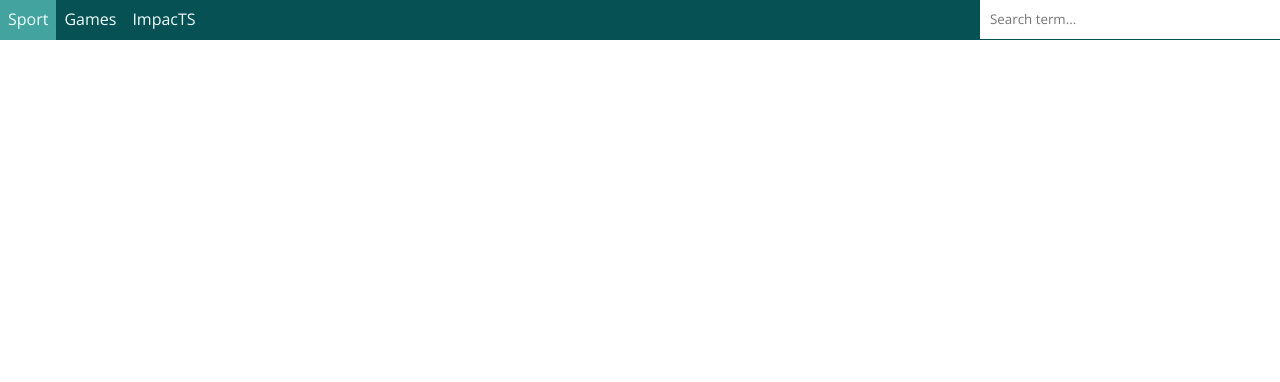
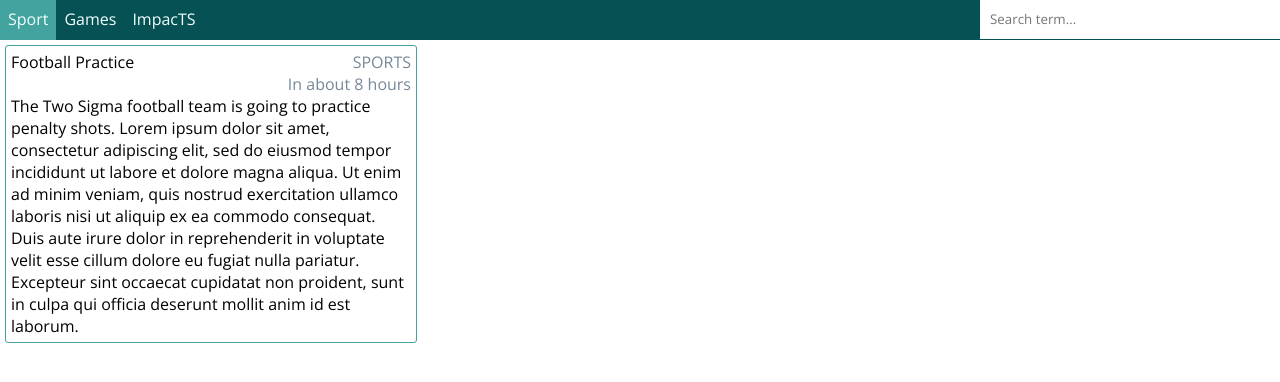
Before and after one commit to MykolaGolubyev/whats-happening, a React (Create React App) app in the folder products/web/: page / in a window 1280 px wide. Shown: the top 382 px of the page. Built offline with nearby package versions, Linux system fonts and the light colour scheme; the HTML template or start-up script is replaced by a standard one.

Commit message:
starting work on event-card

```diff
--- a/products/web/package.json
+++ b/products/web/package.json
@@ -4,12 +4,14 @@
   "private": true,
   "dependencies": {
     "@types/immutable": "^3.8.7",
+    "@types/date-fns": "^2.6.0",
     "@types/jest": "^20.0.8",
     "@types/node": "^8.0.27",
     "@types/react": "^16.0.5",
     "@types/react-dom": "^15.5.4",
     "immutable": "^3.8.1",
     "jest": "^21.0.2",
+    "date-fns": "^1.28.5",
     "react": "^15.6.1",
     "react-dom": "^15.6.1",
     "ts-jest": "^21.0.0"
--- /dev/null
+++ b/products/web/src/cards/EventCard.css
@@ -0,0 +1,39 @@
+.event-card {
+    margin: 5px;
+    padding: 5px;
+    border: 1px solid var(--color-medium);
+    background-color: white;
+    border-radius: 3px;
+    max-width: 400px;
+    max-height: 300px;
+
+    display: grid;
+    overflow: hidden;
+    grid-template-columns: repeat(3,1fr);
+    grid-template-areas:
+      "a a b"
+      "c c c"
+      "d d d";
+}
+
+.event-card .name {
+    grid-area: a;
+}
+
+.event-card .category {
+    grid-area: b;
+    text-transform: uppercase;
+    color: lightslategray;
+    text-align: right;
+
+}
+
+.event-card .date {
+    grid-area: c;
+    color: lightslategray;
+    text-align: right;
+}
+
+.event-card .description {
+    grid-area: d;
+}
--- /dev/null
+++ b/products/web/src/cards/EventCard.tsx
@@ -0,0 +1,21 @@
+import * as React from 'react';
+import './EventCard.css';
+import { distanceInWords } from 'date-fns';
+
+interface Props {
+    name: string;
+    category: string;
+    date: Date;
+    description: string;
+}
+
+const EventCard = ({name, category, date, description}: Props) => (
+    <div className="event-card">
+        <div className="name">{name}</div>
+        <div className="category">{category}</div>
+        <div className="date">In {distanceInWords(new Date(), date)}</div>
+        <div className="description">{description}</div>
+    </div>
+);
+
+export { EventCard };
--- a/products/web/src/discovery/DiscoveryScreen.tsx
+++ b/products/web/src/discovery/DiscoveryScreen.tsx
@@ -1,5 +1,5 @@
 import * as React from 'react';
-
+import { EventCard } from '../cards/EventCard';
 import './DiscoveryScreen.css';
 import { NavigationPanel } from './NavigationPanel';
 
@@ -10,11 +10,25 @@ interface State {
   selectedCategories: string[];
 }
 
+const tomorrow = new Date(2017, 8, 9);
+
 export class DiscoveryScreen extends React.Component<Props, State> {
   render() {
     return (
       <div className="discovery-screen">
         <NavigationPanel/>
+        <EventCard
+          name="Football Practice"
+          category="Sports"
+          date={tomorrow}
+          description={'The Two Sigma football team is going to practice penalty shots.\
+           Lorem ipsum dolor sit amet, consectetur adipiscing elit, sed do eiusmod tempor\
+            incididunt ut labore et dolore magna aliqua. Ut enim ad minim veniam, quis \
+            nostrud exercitation ullamco laboris nisi ut aliquip ex ea commodo consequat.\
+             Duis aute irure dolor in reprehenderit in voluptate velit esse cillum dolore\
+              eu fugiat nulla pariatur. Excepteur sint occaecat cupidatat non proident, \
+              sunt in culpa qui officia deserunt mollit anim id est laborum.'}
+        />
       </div>
     );
   }
```
Also changed, not shown: 1 other file (tests, documents, lock files or other folders).
